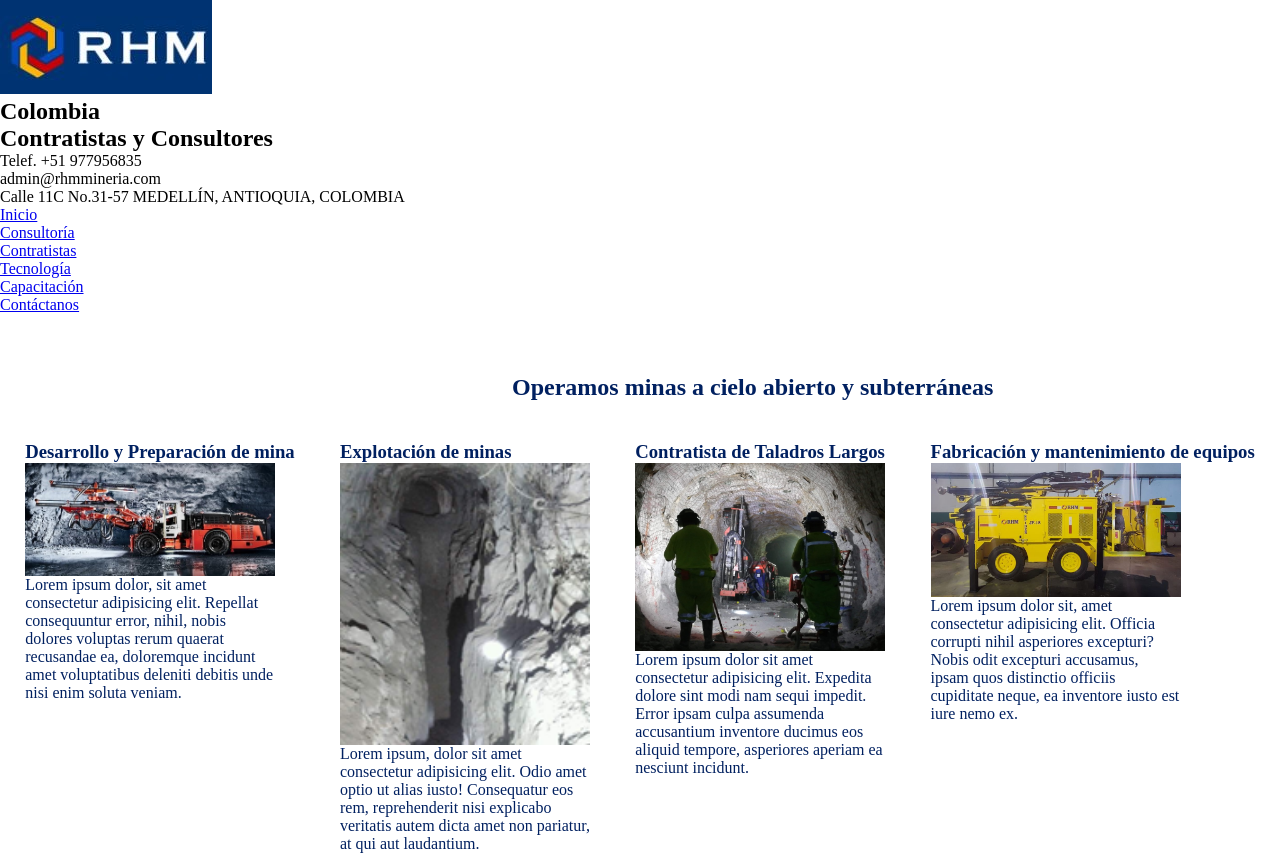
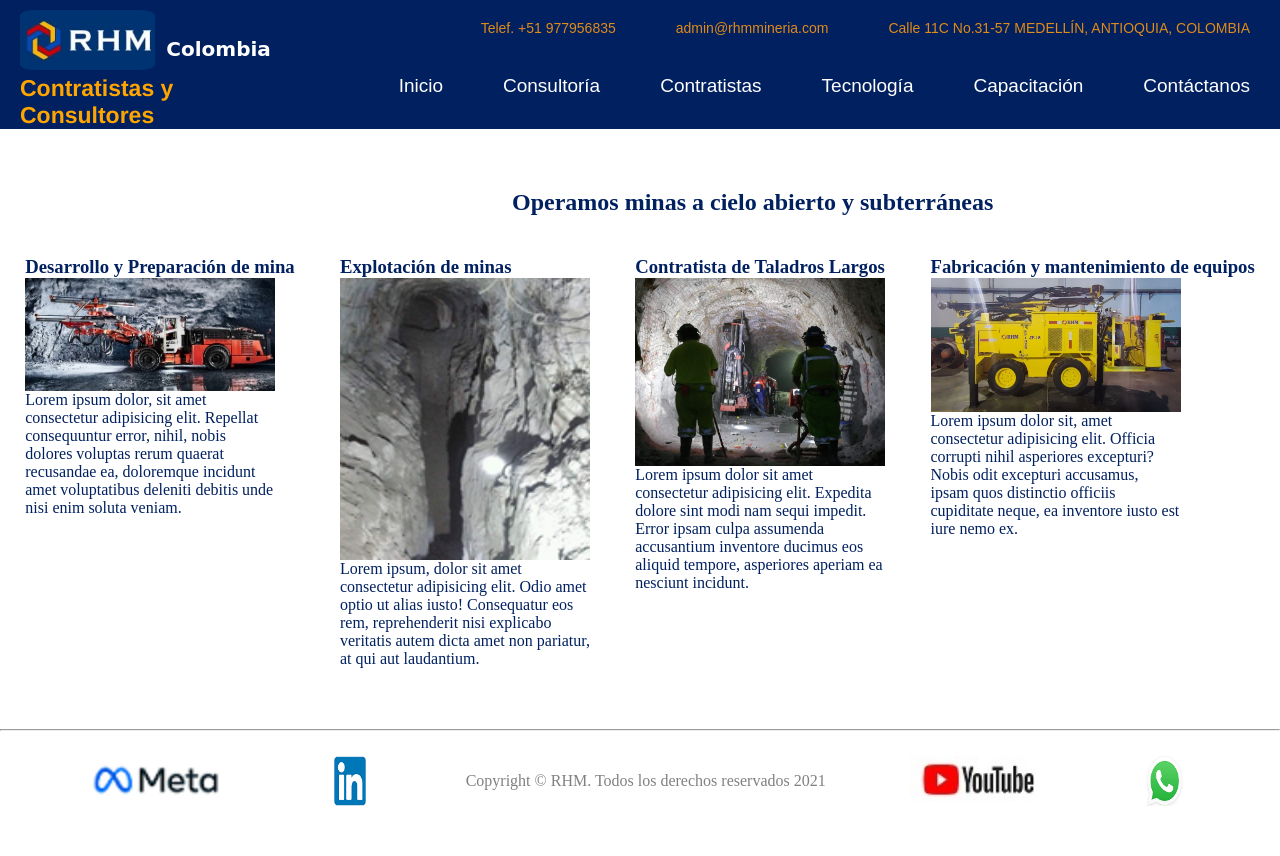
Before and after one commit to victormanuel2022/Desafio19012022, a plain HTML site: page contratistas.html in a window 1280 px wide. Shown: the top 856 px of the page. After the commit the page ends 831 px from the top, so only its background shows below. Drawn offline with Linux system fonts and the light colour scheme.

Commit message:
header de contratista actualizado

```diff
--- a/contratistas.html
+++ b/contratistas.html
@@ -9,21 +9,24 @@
 </head>
 <body>
     <header class="header">
-        <section>
+        <div class="section">
             <div>
                 <img src="./img/logo.JPG" alt="">
                 <h2 class="colombia">Colombia</h2>
             </div>
                 <h1>Contratistas y Consultores </h1>
-        </section>
-
-        <nav>
+            </div>
+            <div class="menuSuperior">
                 <ul class="superior">
                     <li>Telef. +51 977956835</li>
                     <li>admin@rhmmineria.com</li>
                     <li>Calle 11C No.31-57
                         MEDELLÍN, ANTIOQUIA, COLOMBIA</li>
                 </ul>
+
+            </div>
+            <div class="menuInferior">
+                <nav>
                     <ul>
                         <li><a href="./index.html">Inicio</a></li>
                         <li><a href="./consultoria.html">Consultoría</a></li>
@@ -33,6 +36,8 @@
                         <li><a href="./contactanos.html">Contáctanos</a></li>
                     </ul>
                 </nav>
+
+            </div>
 
     </header>
 
--- a/css/estilos.css
+++ b/css/estilos.css
@@ -6,7 +6,7 @@
 /* INDEX */
 /* ------------.............-----HEADER---------................------- */
 
-.grillaHeader {  display: grid;
+.header {  display: grid;
     grid-template-columns: 0.25fr 1fr;
     grid-template-rows: 0.6fr 0.6fr;
     gap: 0px 0px;
@@ -100,12 +100,12 @@
 
 
 
-.grillaHeader ul{
+.header ul{
     display: flex;
     list-style: none;
         }
 
-.grillaHeader li{
+.header li{
     margin: 0px 40px;
     margin: 10px 30px;
     font-size: 14px;
```
Also changed, not shown: index.html (+6 -10 lines). Lines whose indentation alone changed are shown as unchanged.
